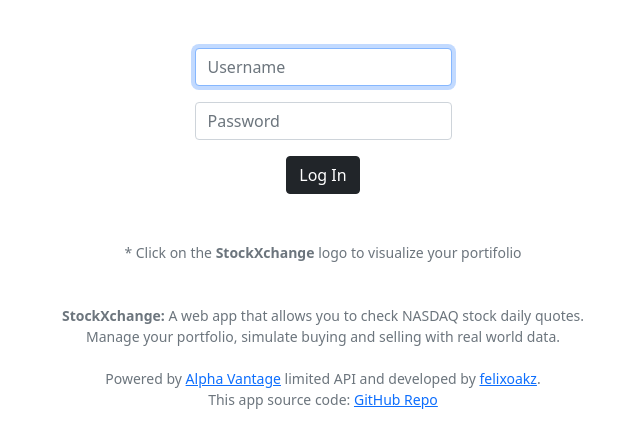
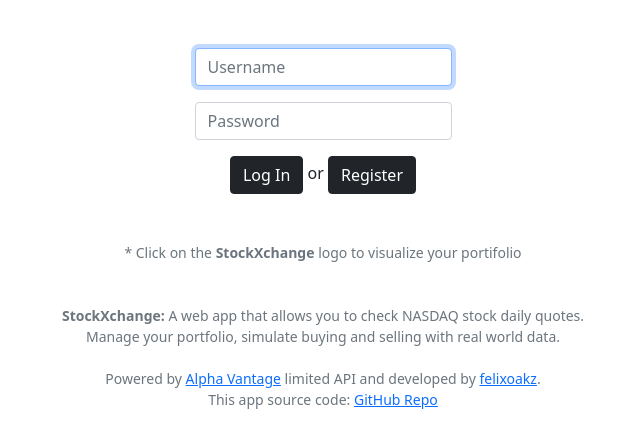
Before and after one commit to felixoakz/stockXchange, a Flask app: page /login in a window 1280 px wide. Shown: the part 76-510 px from the top of the page, without its empty margins (317-957 px from the left). Run offline with Flask 2, Linux system fonts and the light colour scheme.

Commit message:
final stock project

```diff
--- a/templates/login.html
+++ b/templates/login.html
@@ -14,5 +14,8 @@ Log In
         <input class="form-control mx-auto w-auto" id="password" name="password" placeholder="Password" type="password">
     </div>
     <button class="btn btn-dark" type="submit">Log In</button>
+    or
+    <button class="btn btn-dark" type="submit">Register</button>
 </form>
+
 {% endblock %}
```
